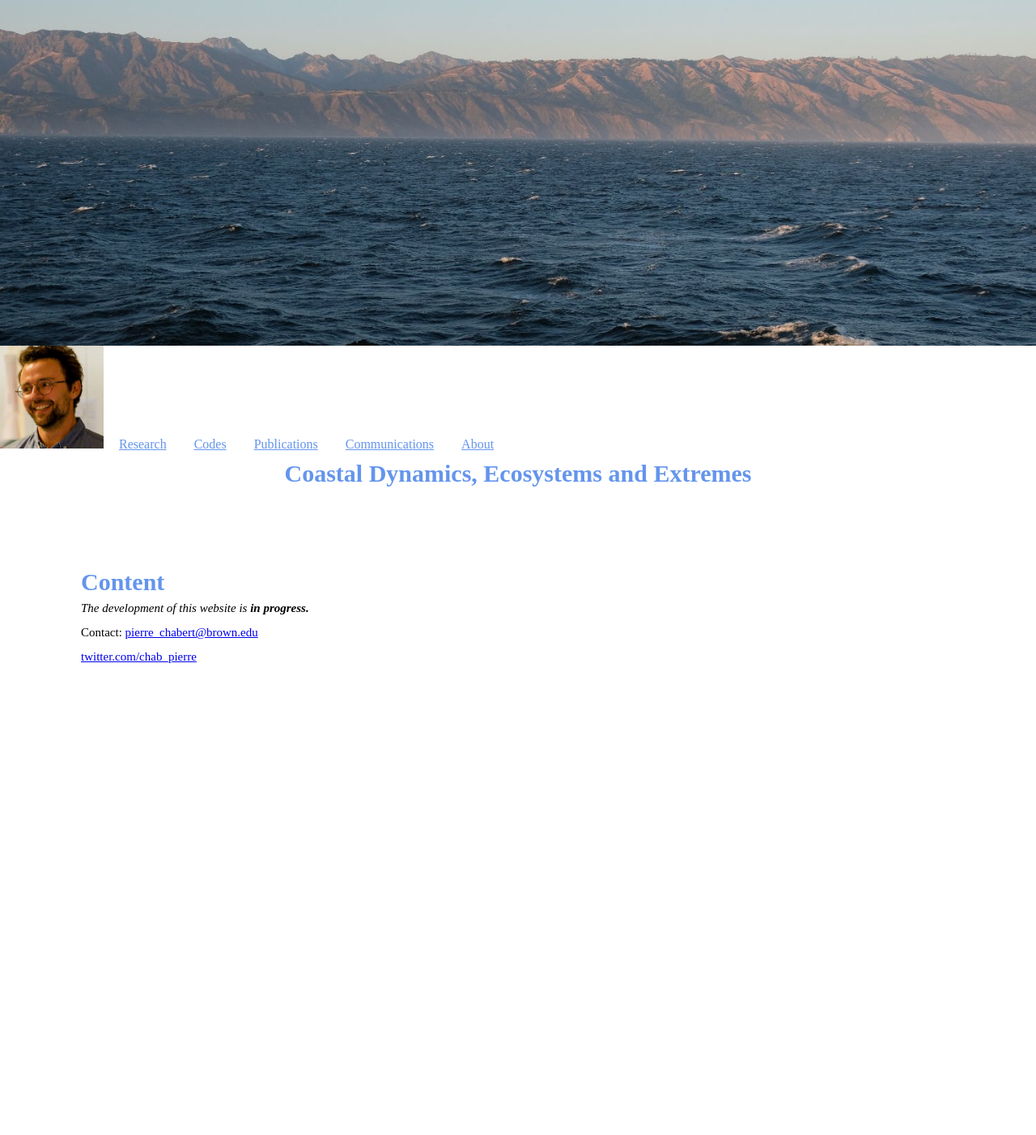
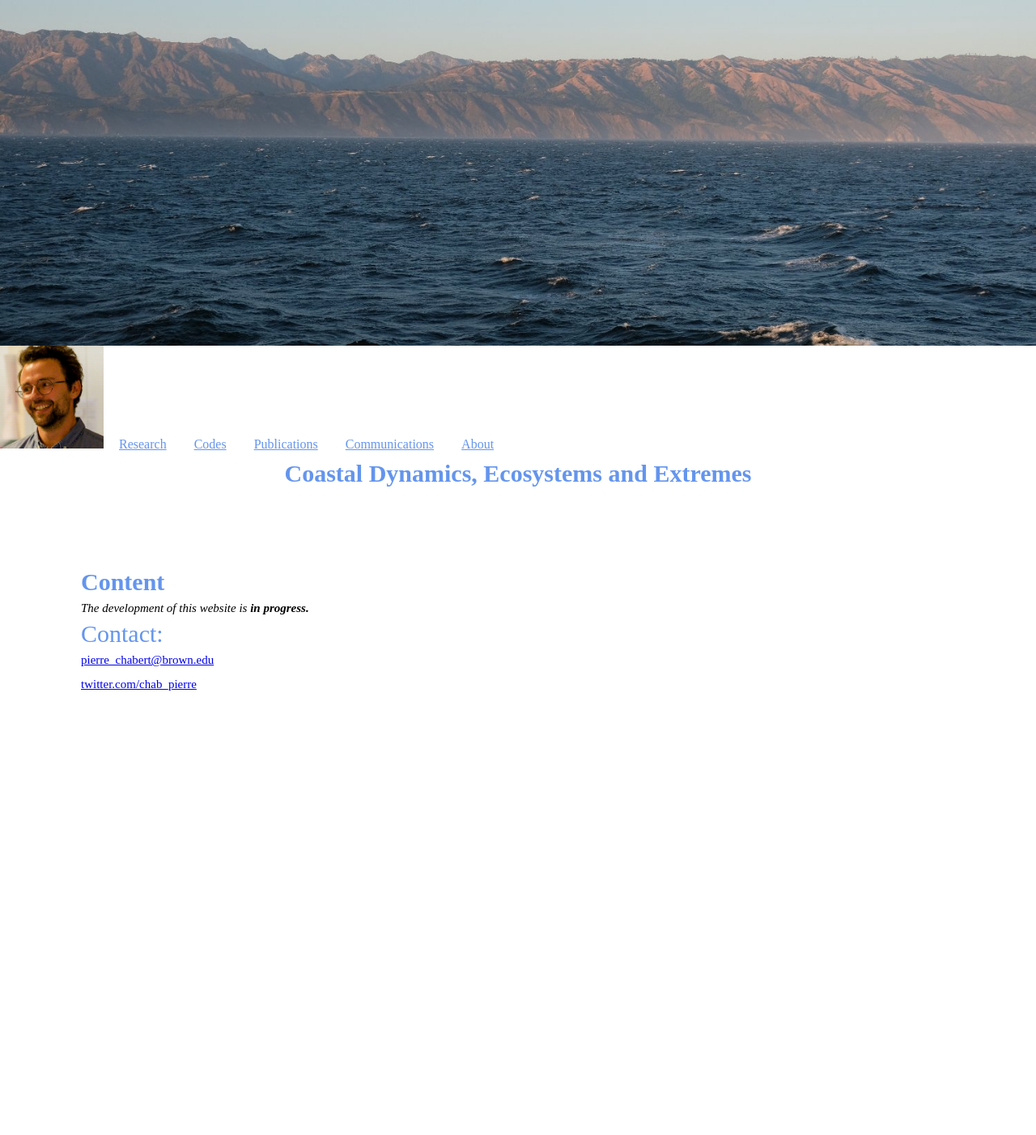
Before and after one commit to pierrechabert/pierrechabert.github.io, a Jekyll site: the page index.html, which Jekyll copies as it is, in a window 1280 px wide. Shown: the whole page at 81% size. Built offline with Jekyll 4.4.1, drawn with Linux system fonts in a browser that asks for light colours.

Commit message:
Update index.html

```diff
--- a/index.html
+++ b/index.html
@@ -26,7 +26,7 @@
     </style>
     <meta charset="utf-8">
     <title>Pierre Chabert</title>
-    <link rel="shortcut icon" type="image/png" href="Image-pchabert_icon.png"/>
+    <link rel="shortcut icon" type="image/png" href="Ocean_Image.jpeg"/>
 
   </head>
 
@@ -57,7 +57,8 @@
   <h1 style="color:cornflowerblue; font-size:30px;"> Content </h1>
   <p style="line-height: 2.0; font-size:15px;"><em>The development of this website is <strong>in progress.</strong> </em></p>
    <!-- Presentation, research interests -->
-  <p style="line-height: 2.0; font-size:15px;">Contact: <a href="mailto:pierre_chabert@brown.edu">pierre_chabert@brown.edu </a></p>
+  <p style="color:cornflowerblue; font-size:30px;">Contact: </p>
+  <p style="line-height: 2.0; font-size:15px;"> <a href="mailto:pierre_chabert@brown.edu">pierre_chabert@brown.edu </a></p>
   <p style="line-height: 2.0; font-size:15px;"><a href="twitter.com/chab_pierre">twitter.com/chab_pierre </a></p>
 
   </div>
```
